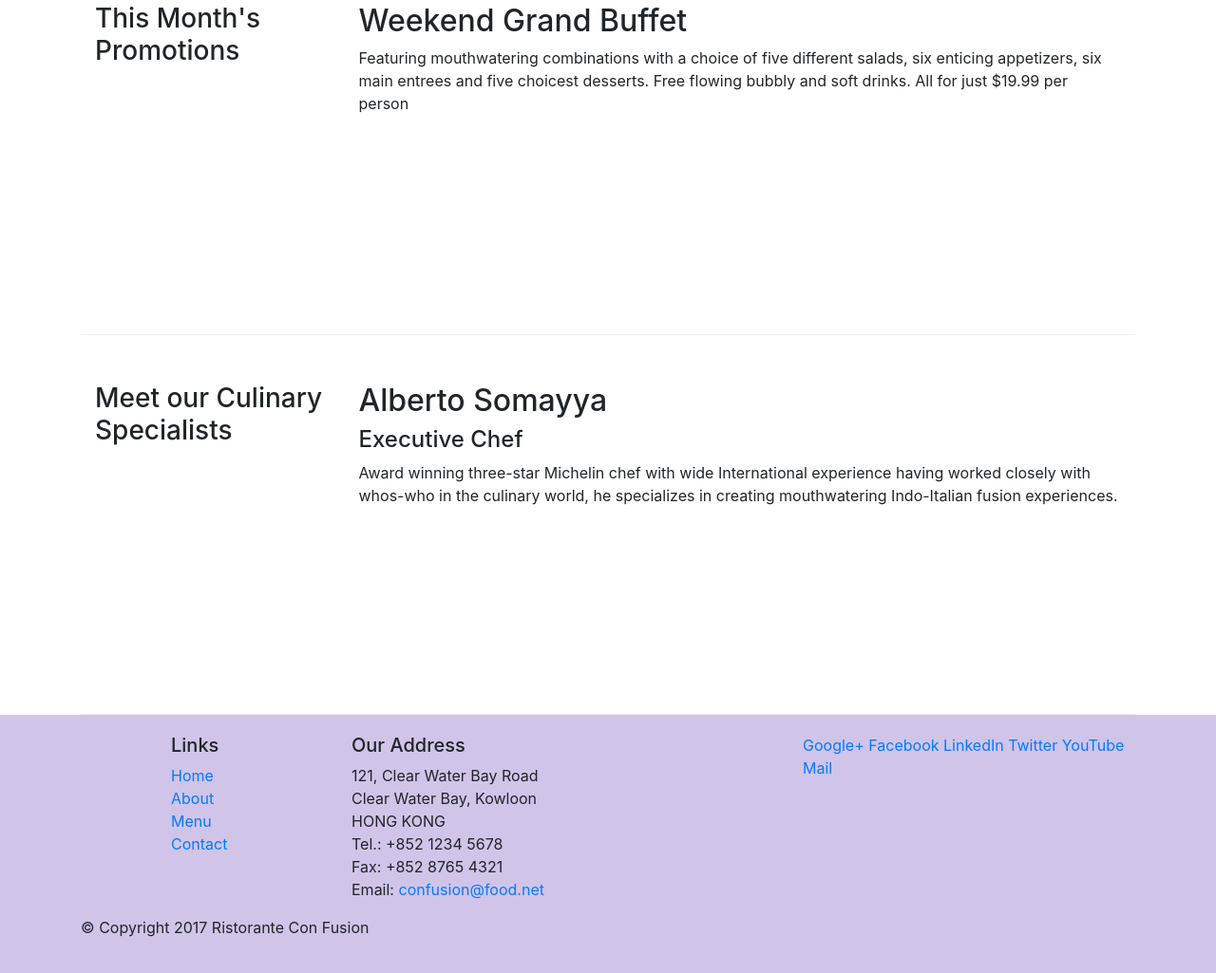
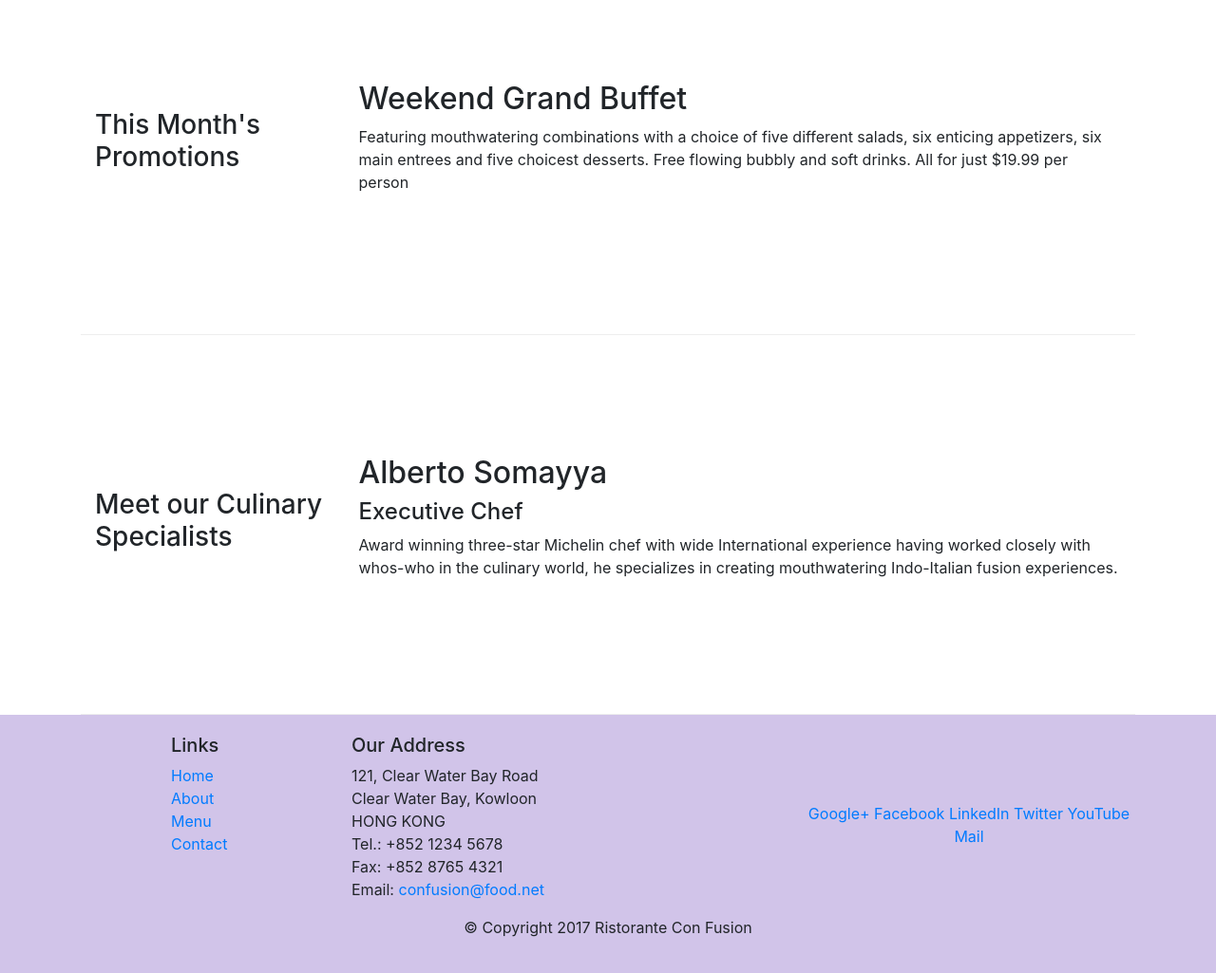
Before and after one commit to kaustubh87/Bootstrap-4, a website: page index.html in a window 1280 px wide. Shown: the part 727-1752 px from the top of the page at 95% size. Drawn offline with nearby package versions, Linux system fonts and the light colour scheme.

Commit message:
Added row classes

```diff
--- a/index.html
+++ b/index.html
@@ -29,7 +29,7 @@
     </header>
 
     <div class="container">
-        <div class="row row-content">
+        <div class="row row-content align-items-center">
             <div class="col-sm-4 col-md-3 flex-last">
                 <h3>Our Lipsmacking Culinary Creations</h3>
             </div>
@@ -40,7 +40,7 @@
         </div>
 
 
-        <div class="row row-content">
+        <div class="row row-content align-items-center">
             <div class="col-sm-4 col-md-3 ">
                 <h3>This Month's Promotions</h3>
             </div>
@@ -50,7 +50,7 @@
             </div>
         </div>
 
-        <div class="row row-content">
+        <div class="row row-content align-items-center">
             <div class="col-sm-4 col-md-3 flex-last">
                 <h3>Meet our Culinary Specialists</h3>
             </div>
@@ -85,8 +85,8 @@
 		              Email: <a href="mailto:confusion@food.net">confusion@food.net</a>
 		           </address>
                 </div>
-                <div class="col col-sm-4">
-                    <div>
+                <div class="col col-sm-4 align-self-center">
+                    <div style="text-align:center;">
                         <a href="http://google.com/+">Google+</a>
                         <a href="http://www.facebook.com/profile.php?id=">Facebook</a>
                         <a href="http://www.linkedin.com/in/">LinkedIn</a>
@@ -96,7 +96,8 @@
                     </div>
                 </div>
            </div>
-           <div class="row">
+           <!-- Justify align center positions content to the center -->
+           <div class="row justify-content-center">
                 <div class="col-auto">
                     <p>© Copyright 2017 Ristorante Con Fusion</p>
                 </div>
```
